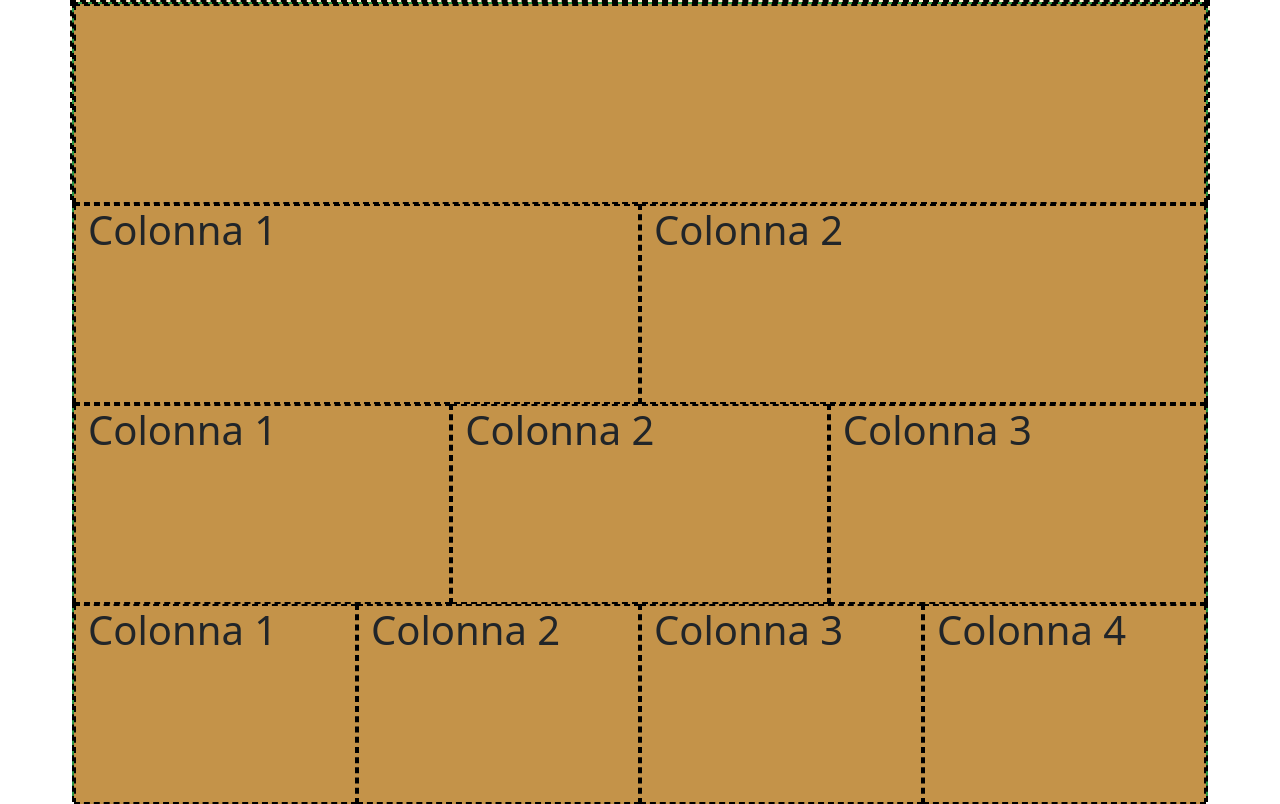
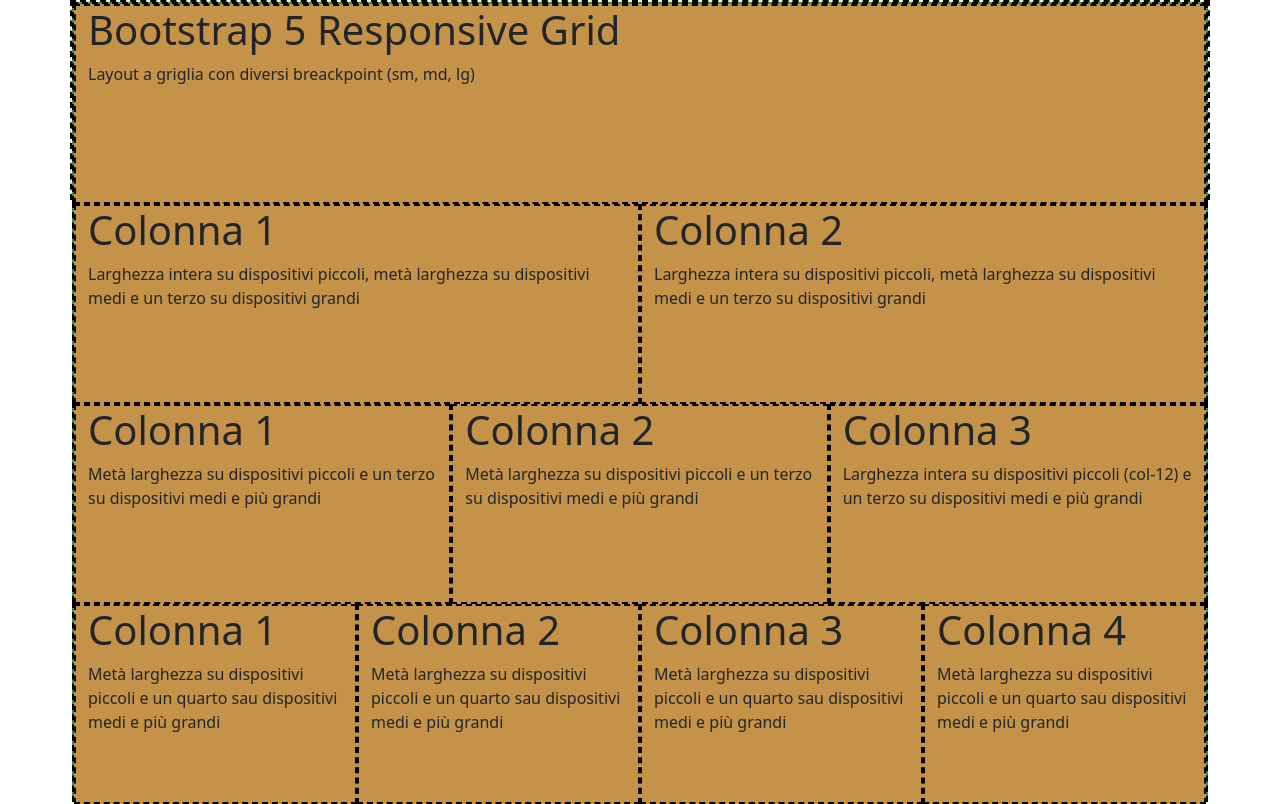
Before and after one commit to Tamburini-Christofer/htmlcss-bootstrap-layout, a plain HTML site: page index.html in a window 1280 px wide. Drawn offline with nearby package versions, Linux system fonts and the light colour scheme.

Commit message:
Creazione testo interno colonne

```diff
--- a/index.html
+++ b/index.html
@@ -25,8 +25,8 @@
         <header>
             <div class="row">
                 <div class="col">
-                    <h1></h1>
-                    <div></div>
+                    <h1>Bootstrap 5 Responsive Grid</h1>
+                    <span>Layout a griglia con diversi breackpoint (sm, md, lg)</span>
                 </div>
             </div>
         </header>
@@ -40,11 +40,11 @@
                 <div class="row">
                     <div class="col">
                         <h1>Colonna 1</h1>
-                        <div></div>
+                        <div>Larghezza intera su  dispositivi piccoli, metà larghezza su dispositivi medi e un terzo su dispositivi grandi</div>
                     </div>
                     <div class="col">
                         <h1>Colonna 2</h1>
-                        <div></div>
+                        <div>Larghezza intera su  dispositivi piccoli, metà larghezza su dispositivi medi e un terzo su dispositivi grandi</div>
                     </div>
                 </div>
 
@@ -55,15 +55,15 @@
                 <div class="row">
                     <div class="col">
                         <h1>Colonna 1</h1>
-                        <div></div>
+                        <div>Metà larghezza su dispositivi piccoli e un terzo su dispositivi medi e più grandi</div>
                     </div>
                     <div class="col">
                         <h1>Colonna 2</h1>
-                        <div></div>
+                        <div>Metà larghezza su dispositivi piccoli e un terzo su dispositivi medi e più grandi</div>
                     </div>
                     <div class="col">
                         <h1>Colonna 3</h1>
-                        <div></div>
+                        <div>Larghezza intera su dispositivi piccoli (col-12) e un terzo su dispositivi medi e più grandi</div>
                     </div>
                 </div>
 
@@ -74,19 +74,19 @@
                 <div class="row">
                     <div class="col">
                         <h1>Colonna 1</h1>
-                        <div></div>
+                        <div>Metà larghezza su dispositivi piccoli e un quarto sau dispositivi medi e più grandi</div>
                     </div>
                     <div class="col">
                         <h1>Colonna 2</h1>
-                        <div></div>
+                        <div>Metà larghezza su dispositivi piccoli e un quarto sau dispositivi medi e più grandi</div>
                     </div>
                     <div class="col">
                         <h1>Colonna 3</h1>
-                        <div></div>
+                        <div>Metà larghezza su dispositivi piccoli e un quarto sau dispositivi medi e più grandi</div>
                     </div>
                     <div class="col">
                         <h1>Colonna 4</h1>
-                        <div></div>
+                        <div>Metà larghezza su dispositivi piccoli e un quarto sau dispositivi medi e più grandi</div>
                     </div>
                 </div>
 
```
